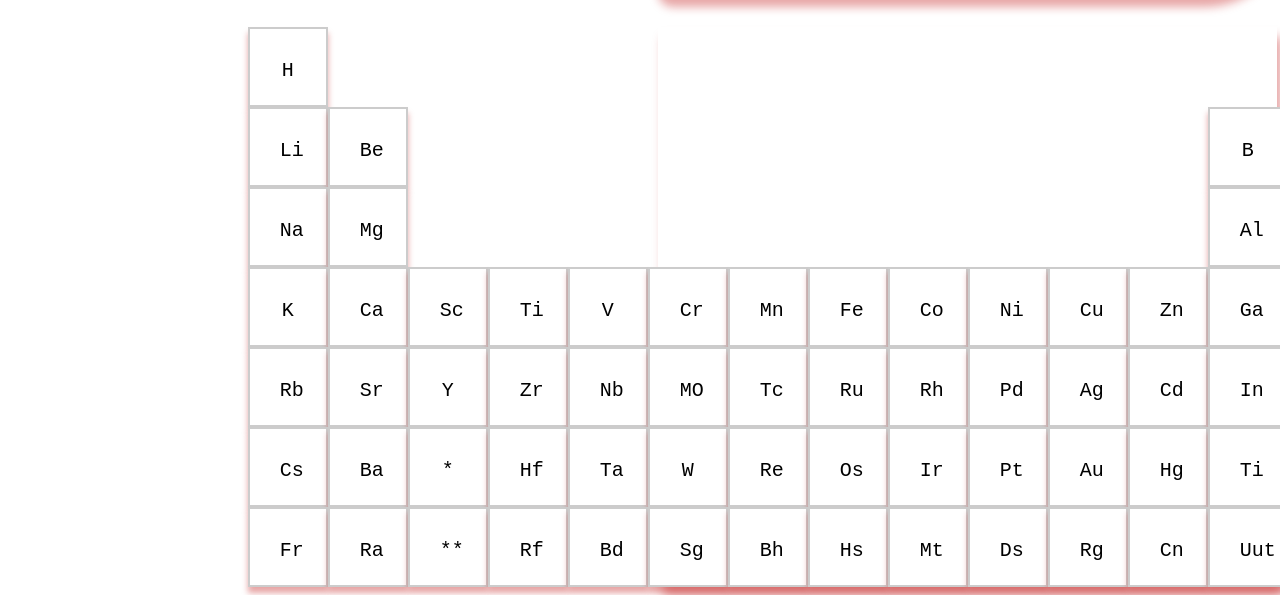
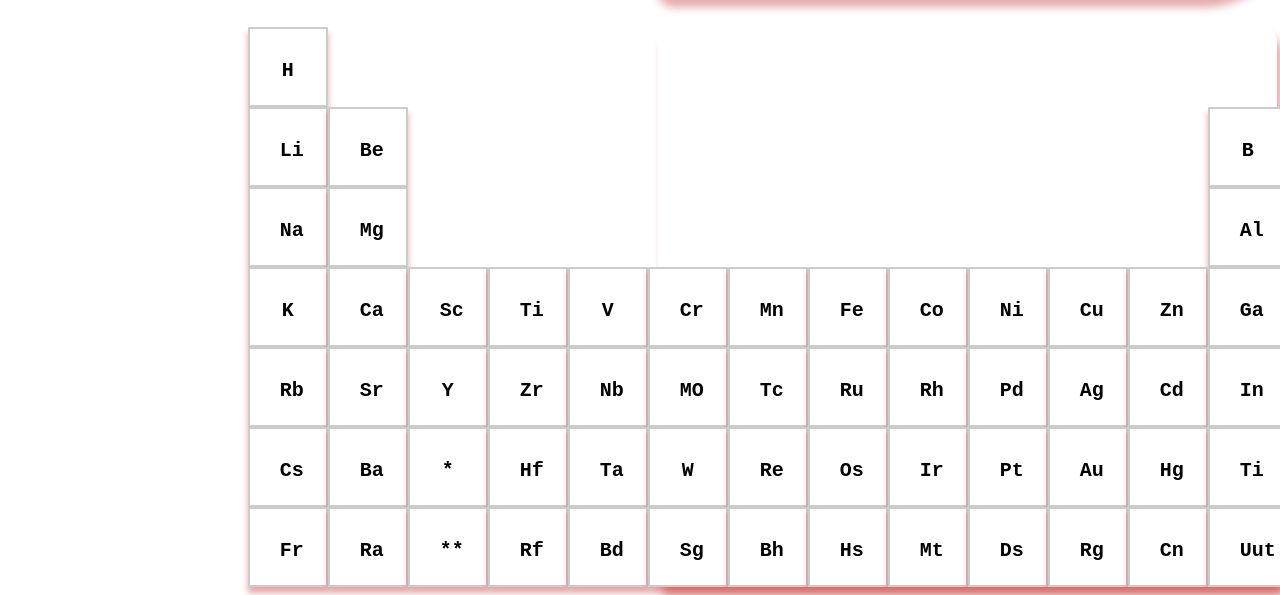
Before and after one commit to OUMARNDIAYE49/tableau-periodique, a plain HTML site: page index.html in a window 1280 px wide. Shown: the part 433-1028 px from the top of the page. Drawn offline with Linux system fonts and the light colour scheme.

Commit message:
curseur en main

```diff
--- a/style.css
+++ b/style.css
@@ -26,7 +26,10 @@ body{
     text-align: center;
     margin-top: 30px;
     margin-left:650px;
-
+    border-top-left-radius: 15px;
+    border-top-right-radius: 15px;
+    cursor: pointer;
+    font-weight: bold;
 }
 .item:hover{
     background-color: red;
```
